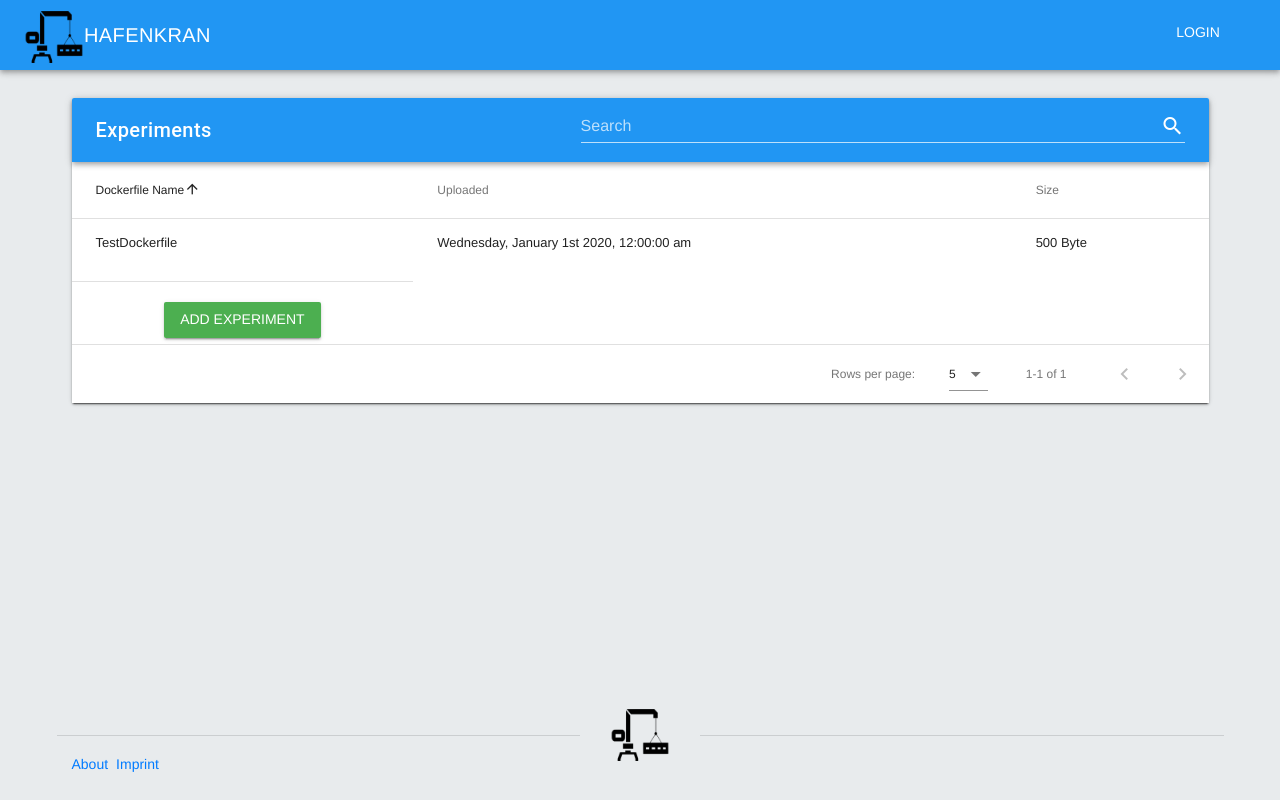
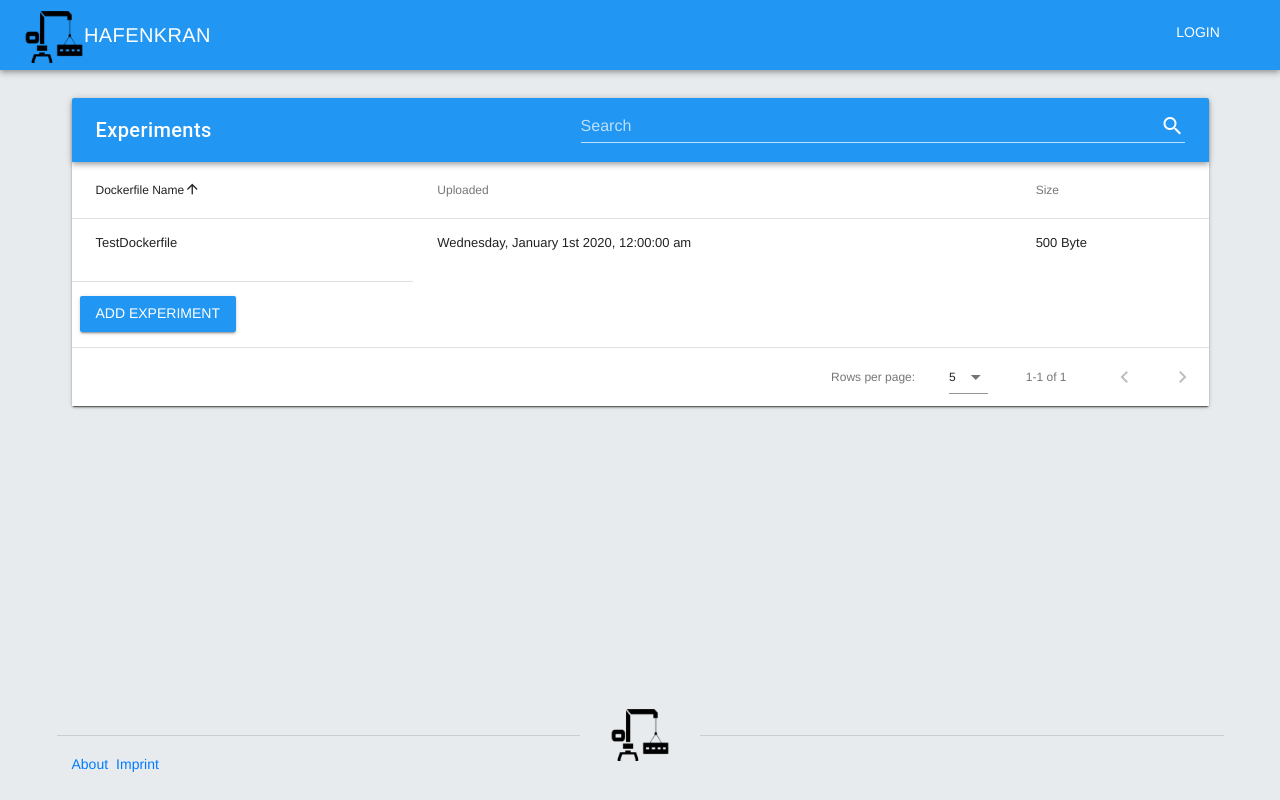
Before and after one commit to cormensratio/hafenkran-client, a Vue app: page /experimentlist in a window 1280 px wide. Built offline with nearby package versions, Linux system fonts and the light colour scheme; no server answers.

Commit message:
EPDS02-159 add experiment button's position fixed, newExperimentPage's layout fixed

```diff
--- a/src/components/views/ExperimentListPage.vue
+++ b/src/components/views/ExperimentListPage.vue
@@ -42,7 +42,7 @@
                     transition="scroll-x-transition" attach="">
                     <template v-slot:activator="{ on }">
                       <v-divider></v-divider>
-                      <v-btn color="green" dark v-on="on">
+                      <v-btn color="blue" dark v-on="on" class="float-left" id="addExperiButton">
                         Add Experiment
                       </v-btn>
                     </template>
@@ -118,4 +118,8 @@ export default {
 </script>
 
 <style scoped>
+  #addExperiButton {
+    margin-top: 0px;
+    margin-bottom: 15px;
+  }
 </style>
--- a/src/components/views/NewExperimentPage.vue
+++ b/src/components/views/NewExperimentPage.vue
@@ -1,11 +1,17 @@
 <template>
   <base-page>
     <template slot="body">
+      <v-container>
+        <v-layout>
+          <v-card class="mx-auto" width="750">
             <file-upload>
               <template slot="button">
                 <v-btn :to="'/experimentlist'">Show Experiments</v-btn>
               </template>
             </file-upload>
+          </v-card>
+        </v-layout>
+      </v-container>
     </template>
   </base-page>
 </template>
```
Lines whose indentation alone changed are shown as unchanged.
